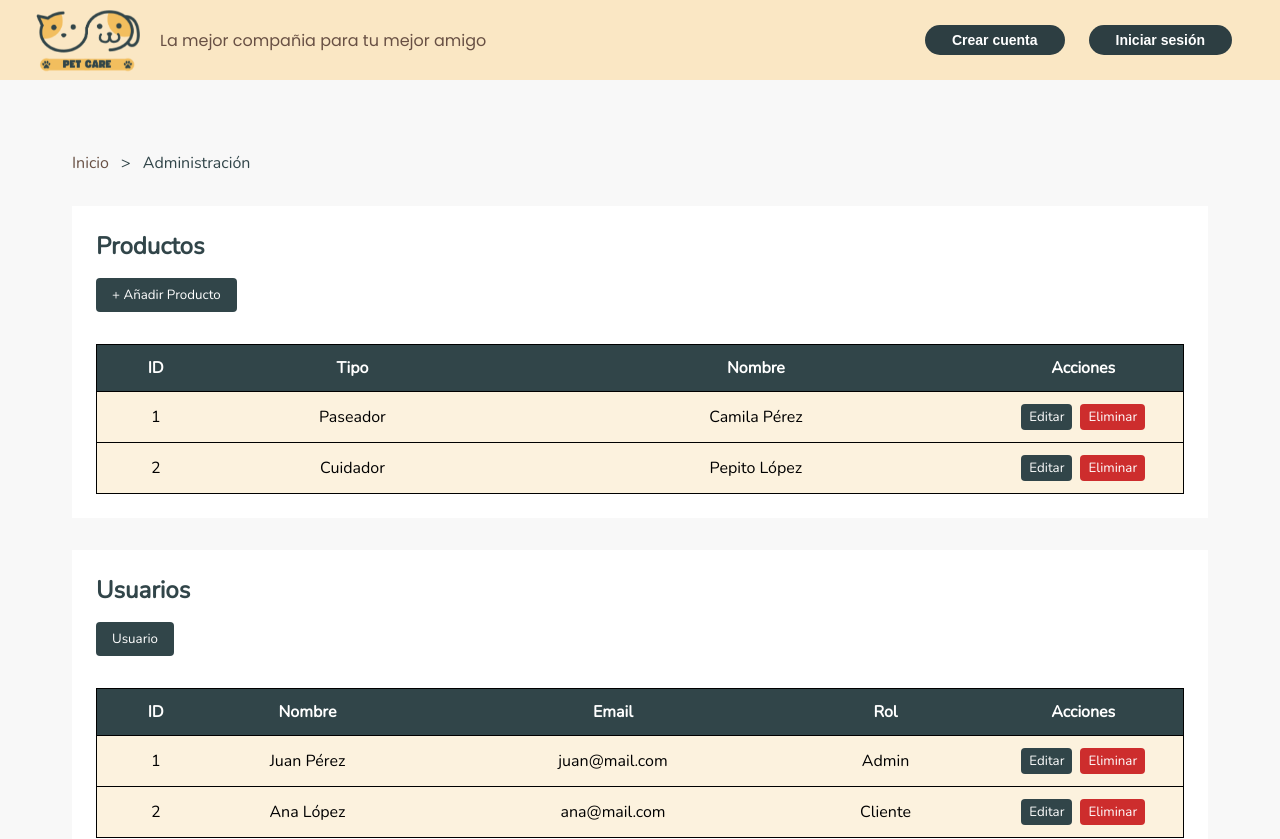
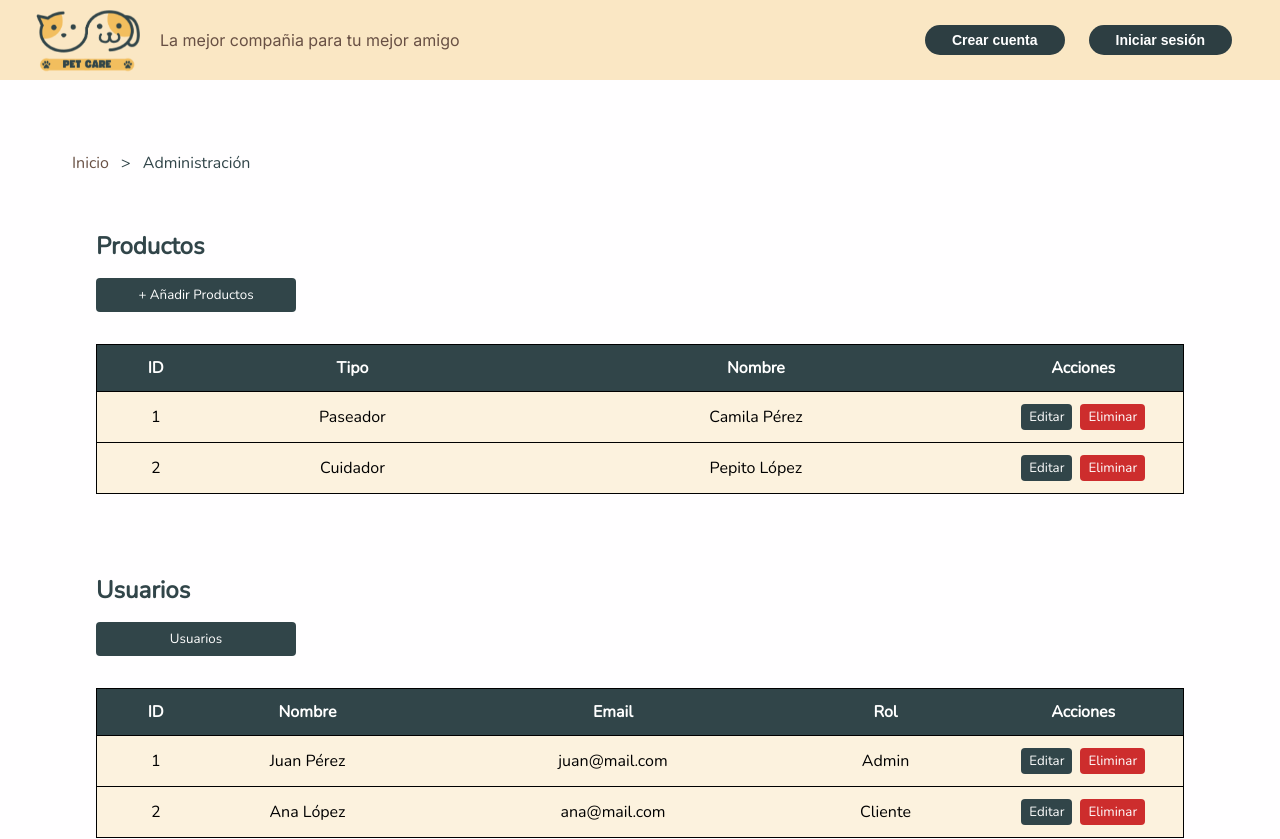
Before and after one commit to robertojvi/DigitalHouse-ProyectoIntegrador-Team1-PetCare, a React (Vite) app: page /administracion in a window 1280 px wide. Shown: the top 839 px of the page. Built offline with nearby package versions, Linux system fonts and the light colour scheme.

Commit message:
/administracion

```diff
--- a/src/pages/Admin.jsx
+++ b/src/pages/Admin.jsx
@@ -54,7 +54,7 @@ const Admin = () => {
       <div className="admin-content">
         <section className="admin-section">
           <h2>Productos</h2>
-          <button className="admin-button">+ Añadir Producto</button>
+          <button className="admin-button">+ Añadir Productos</button>
           <div className="admin-table-container">
             <table className="admin-table">
               <thead>
@@ -94,7 +94,7 @@ const Admin = () => {
 
         <section className="admin-section">
           <h2>Usuarios</h2>
-          <button className="admin-button">Usuario</button>
+          <button className="admin-button">Usuarios</button>
           <div className="admin-table-container">
             <table className="admin-table">
               <thead>
@@ -136,7 +136,7 @@ const Admin = () => {
 
         <section className="admin-section">
           <h2>Categorías</h2>
-          <button className="admin-button">+ Añadir Categoría</button>
+          <button className="admin-button">+ Añadir Categorías</button>
           <div className="admin-table-container">
             <table className="admin-table">
               <thead>
--- /dev/null
+++ b/src/styles/GlobalStyles.js
@@ -0,0 +1,9 @@
+import { createGlobalStyle } from 'styled-components';
+
+export const GlobalStyles = createGlobalStyle`
+  body {
+    margin: 0;
+    padding: 0;
+    background-color: #FFFEFF;
+  }
+`;
--- a/src/styles/admin/admin.css
+++ b/src/styles/admin/admin.css
@@ -5,6 +5,7 @@
   margin-left: auto;
   margin-right: auto;
   font-family: "Nunito", sans-serif;
+  background-color: #fffeff;
 }
 
 .admin-content {
@@ -15,7 +16,7 @@
 }
 
 .admin-section {
-  background-color: white;
+  background-color: #fffeff;
   padding: 1.5rem;
   border-radius: 0;
   box-shadow: none;
@@ -33,11 +34,13 @@
   background-color: #314549;
   color: white;
   border: none;
-  padding: 0.5rem 1rem;
+  padding: 0.5rem 2rem;
   border-radius: 4px;
   cursor: pointer;
   margin-bottom: 1rem;
   font-family: "Nunito", sans-serif;
+  min-width: 200px;
+  width: fit-content;
 }
 
 .admin-table-container {
--- a/src/styles/common/app.css
+++ b/src/styles/common/app.css
@@ -66,7 +66,9 @@
 }
 
 body {
-	background: var(--body-background-color);
+	margin: 0;
+	padding: 0;
+	background-color: #FFFEFF;
 	font-family: var(--paragraph-font);
 	color: var(--paragraph-font-color);
 }
--- a/src/styles/header/header.css
+++ b/src/styles/header/header.css
@@ -32,6 +32,12 @@
 /* Añadimos padding al logo */
 .logo-container {
   padding-left: 6rem; /* Ajusta este valor para mover el logo más o menos a la derecha */
+}
+
+.logo-container img {
+  width: 300px; /* Aumentamos de 250px a 300px */
+  height: auto;
+  object-fit: contain;
 }
 
 .nav-section {
@@ -132,7 +138,7 @@
   }
 }
 
-
-span{
+.app-header span {
+  font-family: "Inter", sans-serif;
   word-wrap: break-word;
 }
```
